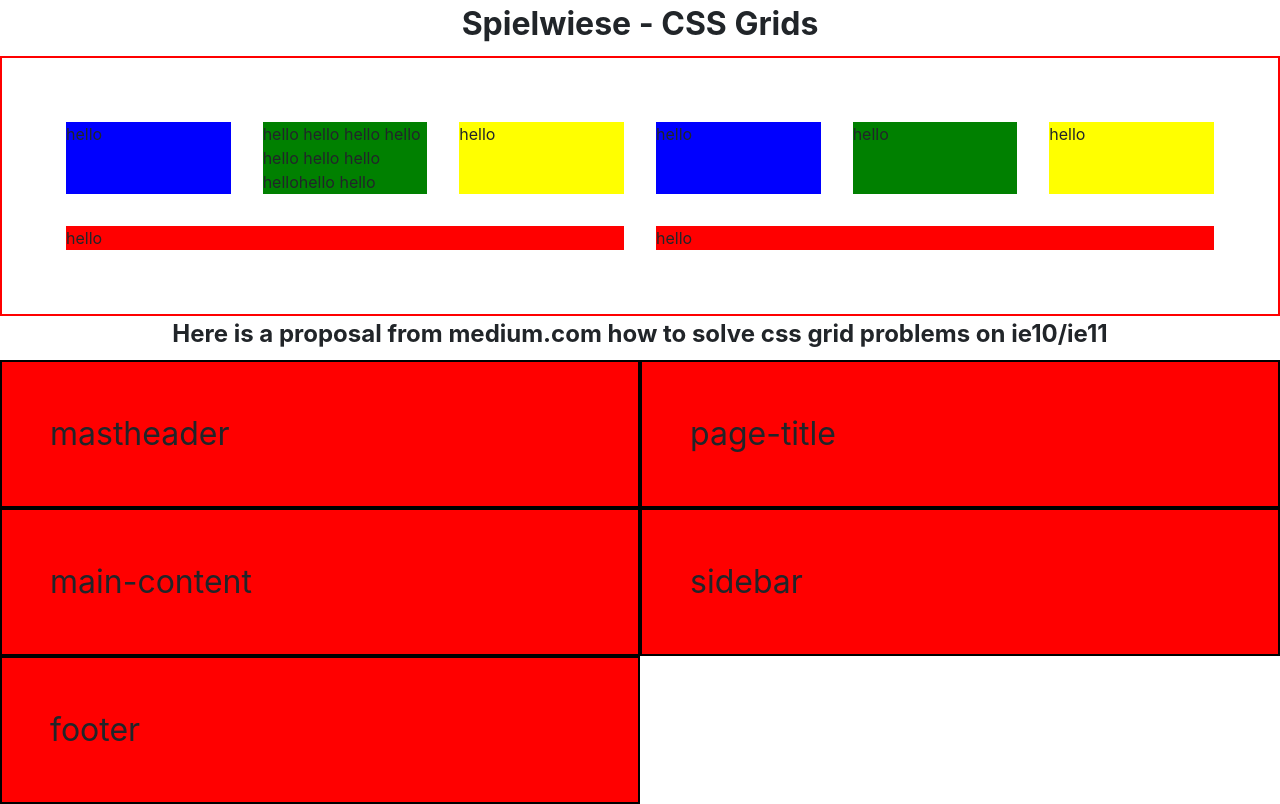
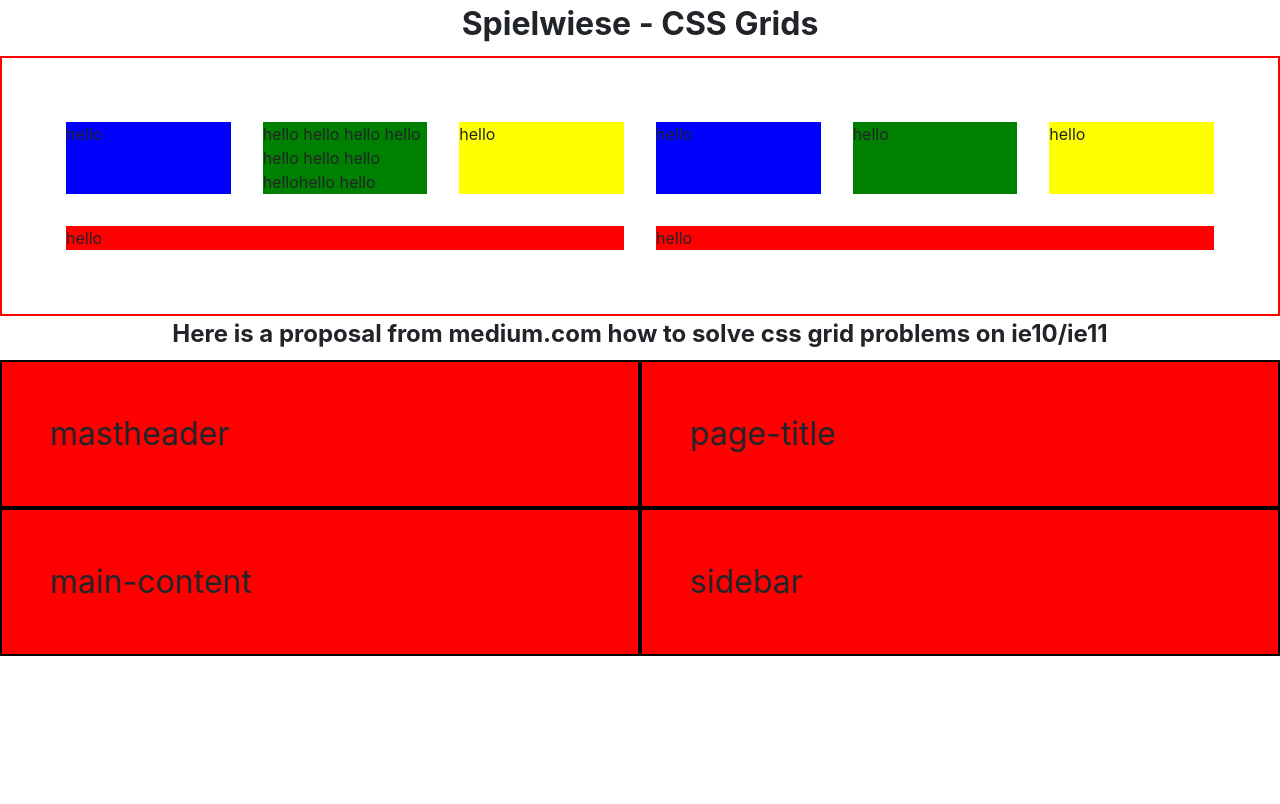
Before and after one commit to Tonisal/spielwiese, a website: page html/cssgrid.html in a window 1280 px wide. Drawn offline with Linux system fonts and the light colour scheme.

Commit message:
add current status

```diff
--- a/html/cssgrid.html
+++ b/html/cssgrid.html
@@ -27,7 +27,6 @@
         <div class="header">page-title</div>
         <div class="header">main-content</div>
         <div class="header">sidebar</div>
-        <div class="header">footer</div>
     </div>
 </main>
 
```
